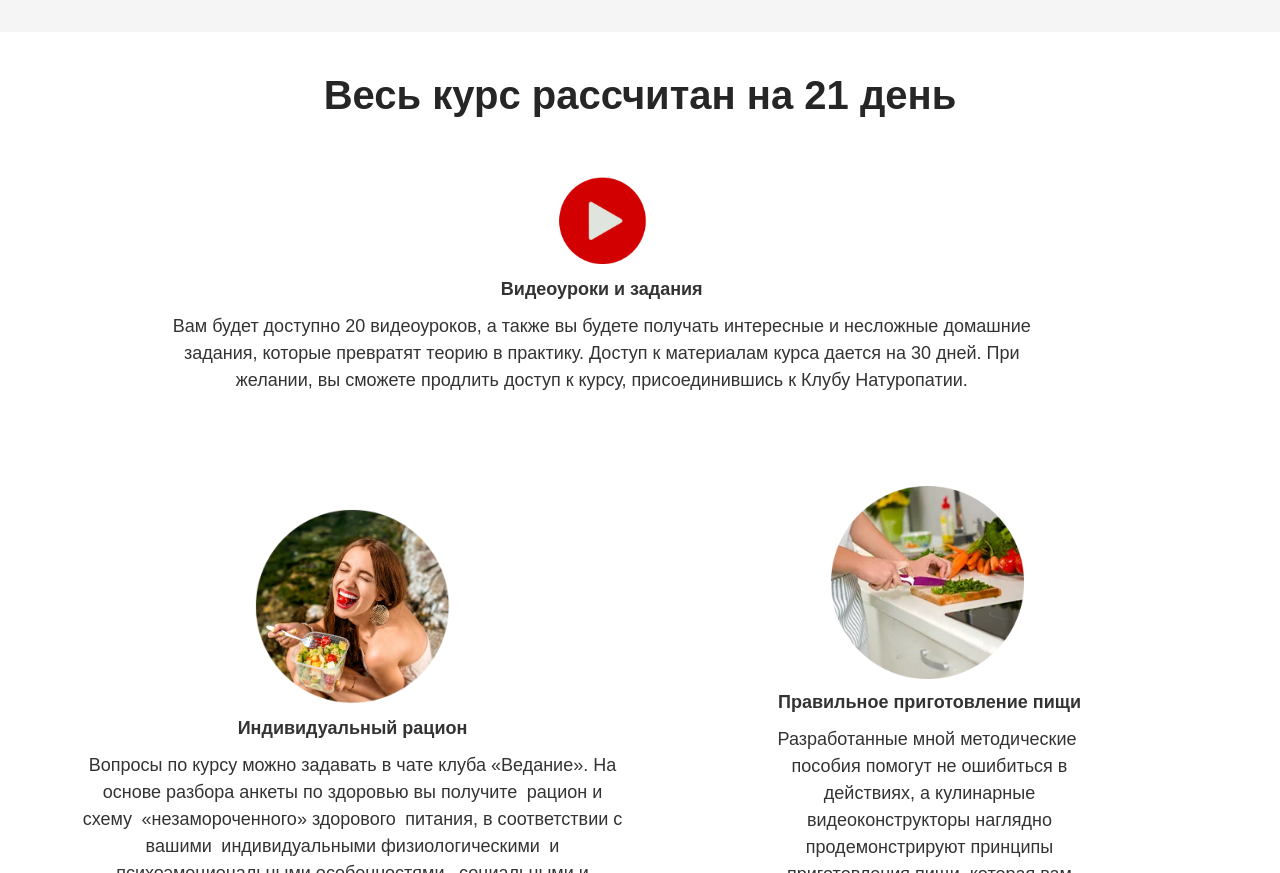
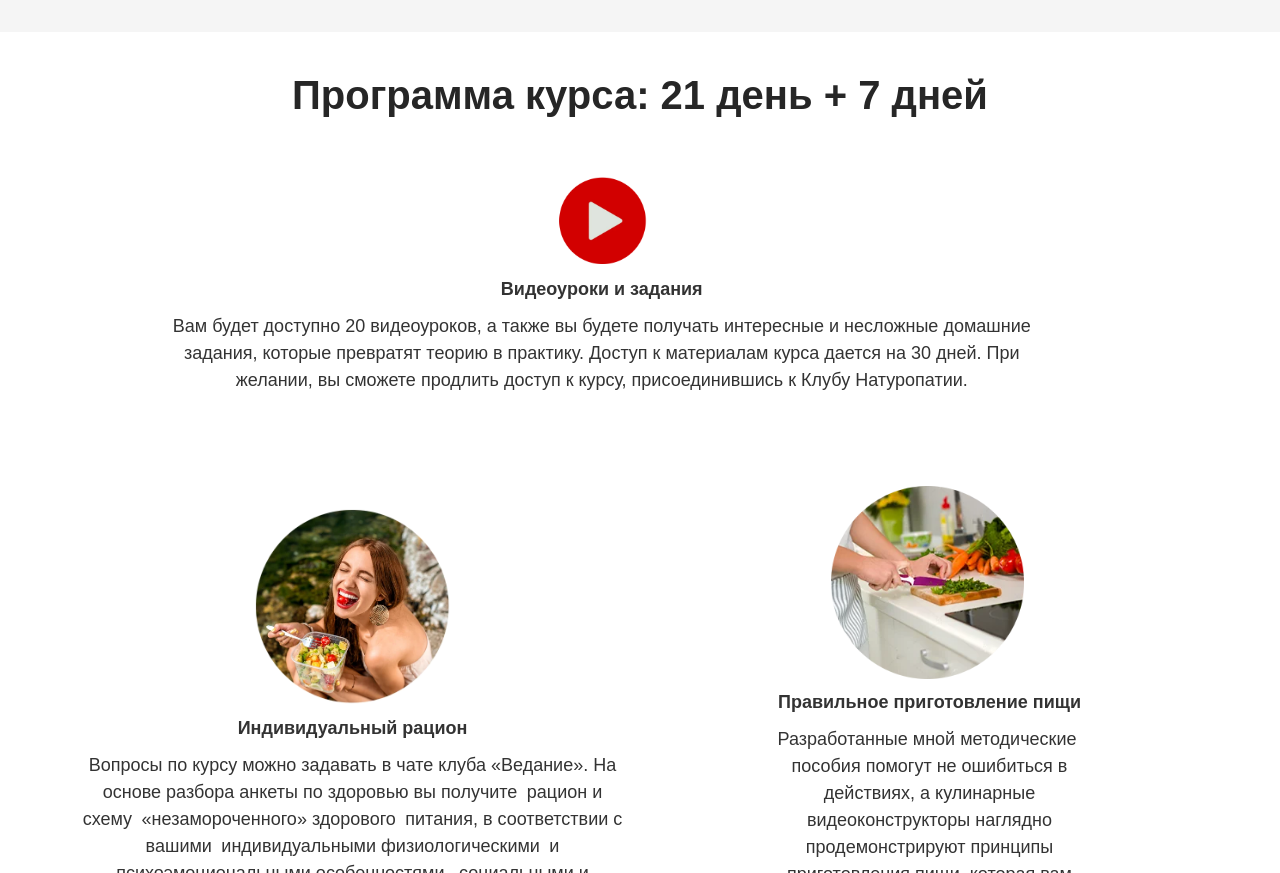
Before and after one commit to Stas0889/gastro, a plain HTML site: page index.html in a window 1280 px wide. Shown: the part 2803-3676 px from the top of the page. Drawn offline with Linux system fonts and the light colour scheme.

Commit message:
Clarify course duration and child program eligibility

```diff
--- a/index.html
+++ b/index.html
@@ -149,7 +149,7 @@
 <div class="vlp-gastro758240-c41e7a-container">
 <div class="vlp-gastro758240-c41e7a-node207">
 <h2 class="vlp-gastro758240-c41e7a-text-41 vlp-gastro758240-c41e7a-text-42 vlp-gastro758240-c41e7a-text-43">
-<strong>Весь курс рассчитан на 21 день</strong>
+<strong>Программа курса: 21 день + 7 дней</strong>
 </h2>
 </div>
 <div class="vlp-gastro758240-c41e7a-node209 vlp-gastro758240-c41e7a-grid vlp-gastro758240-c41e7a-space-51">
```
